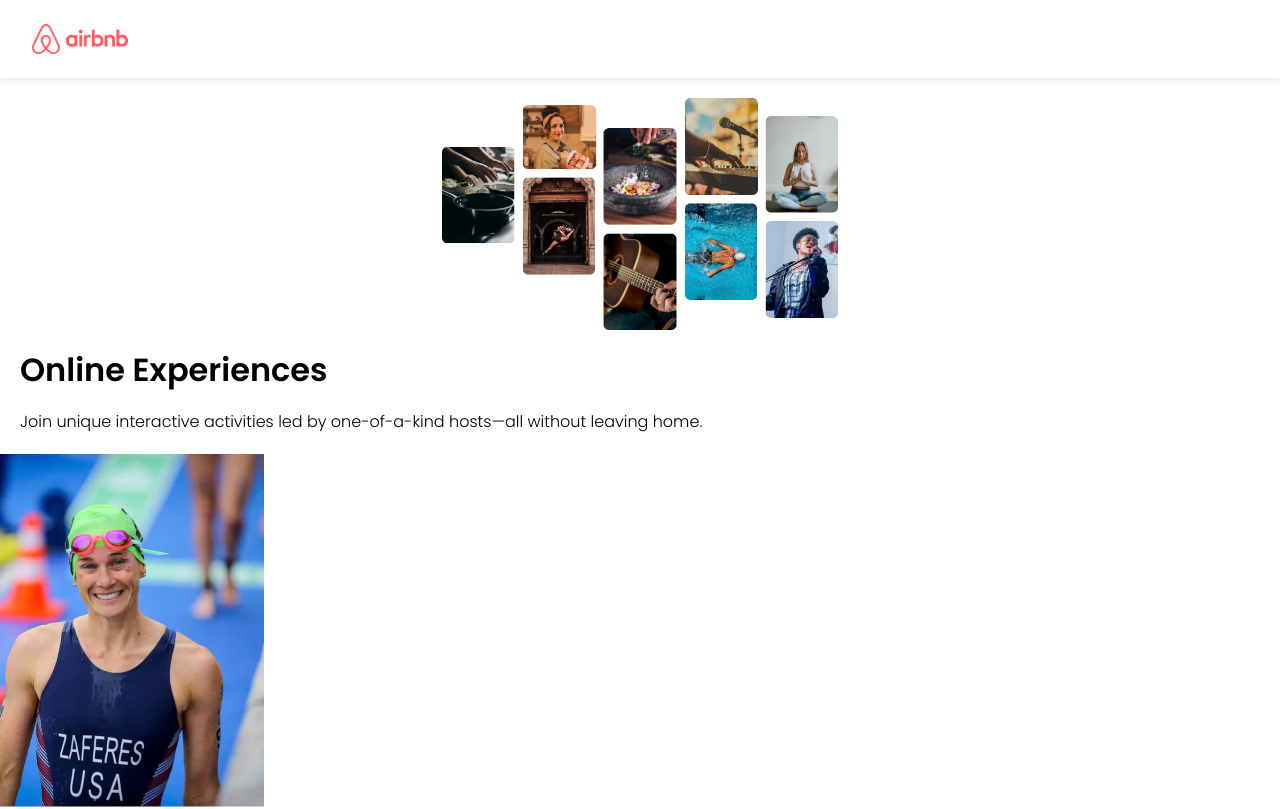
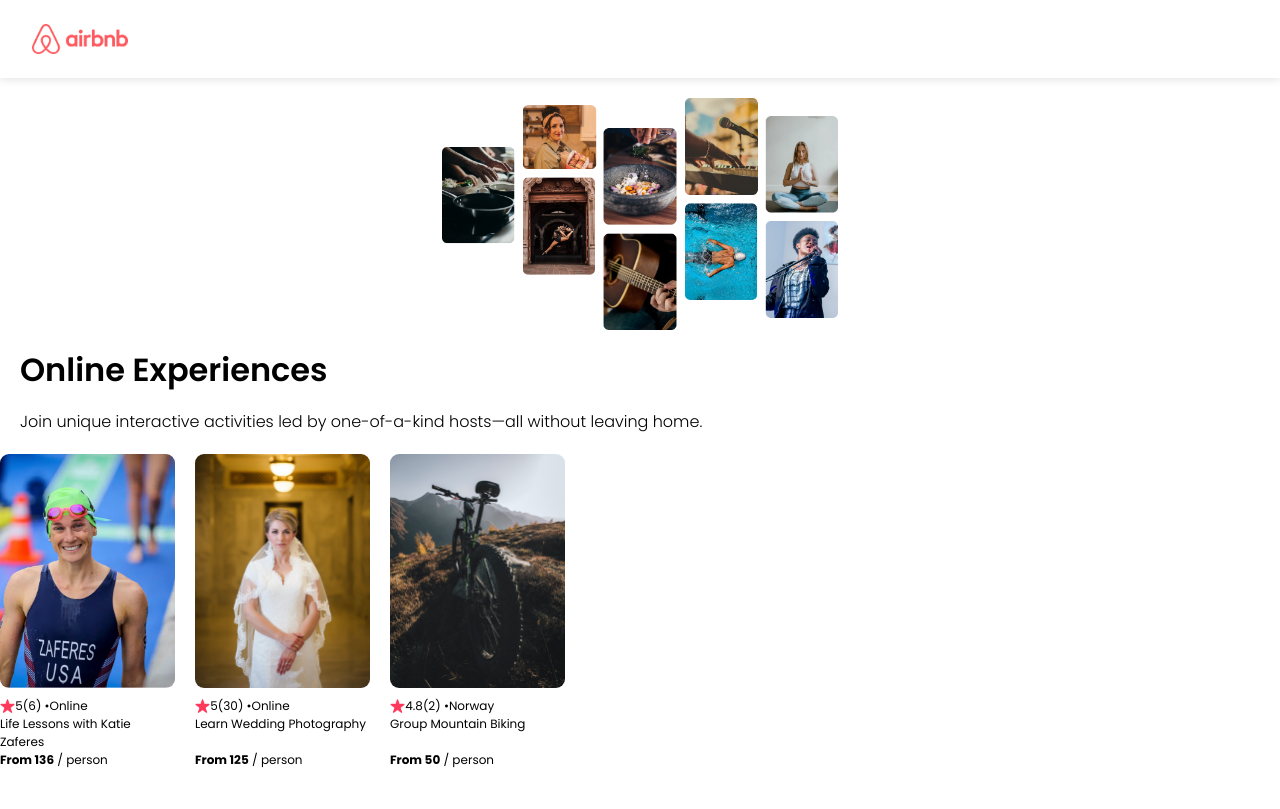
Before and after one commit to PauloMBorges/scrimba-react-airbnb-experiences, a React (Vite) app: page / in a window 1280 px wide. Shown: the top 809 px of the page. Built offline with nearby package versions, Linux system fonts and the light colour scheme.

Commit message:
Style card component

```diff
--- a/src/App.jsx
+++ b/src/App.jsx
@@ -23,7 +23,9 @@
     <>
       <Navbar />
       <Hero />
-      {cards}
+      <section className="cards-list">
+        {cards}
+      </section>
     </>
   );
 }
--- a/src/components/Card.jsx
+++ b/src/components/Card.jsx
@@ -10,8 +10,8 @@
                 <span className="gray">({props.reviewCount}) • </span>
                 <span className="gray">{props.location}</span>
             </div>
-            <p>{props.title}</p>
-            <p><span className="bold">From {props.price}</span> / person</p>
+            <p className="card--title">{props.title}</p>
+            <p className="card--price"><span className="bold">From {props.price}</span> / person</p>
         </div>
     )
 }
--- a/src/index.css
+++ b/src/index.css
@@ -10,6 +10,10 @@
   font-family: "Poppins", sans-serif;
   font-size: 16px;
   line-height: 1.5;
+}
+
+.bold {
+  font-weight: bold;
 }
 
 header {
@@ -36,9 +40,47 @@
 .hero--title {
   margin: 1rem 0;
   font-weight: 600;
-
 }
 
 .hero--subtitle {
   font-weight: 300;
 }
+
+.cards-list {
+  display: flex;
+  flex-wrap: nowrap;
+  gap: 20px;
+  overflow-x: auto;
+}
+
+.card {
+  width: 175px;
+  font-size: 12px;
+  flex: 0 0 auto;
+  display: flex;
+  flex-direction: column;
+}
+
+.card--image {
+  width: 100%;
+  border-radius: 9px;
+  margin-bottom: 9px;
+}
+
+.card--title {
+  overflow: hidden;
+  text-overflow: ellipsis;
+}
+
+.card--stats {
+  display: flex;
+  align-items: center;
+}
+
+.card--star {
+  height: 14px;
+}
+
+.card--price {
+  margin-top: auto;
+}
```
